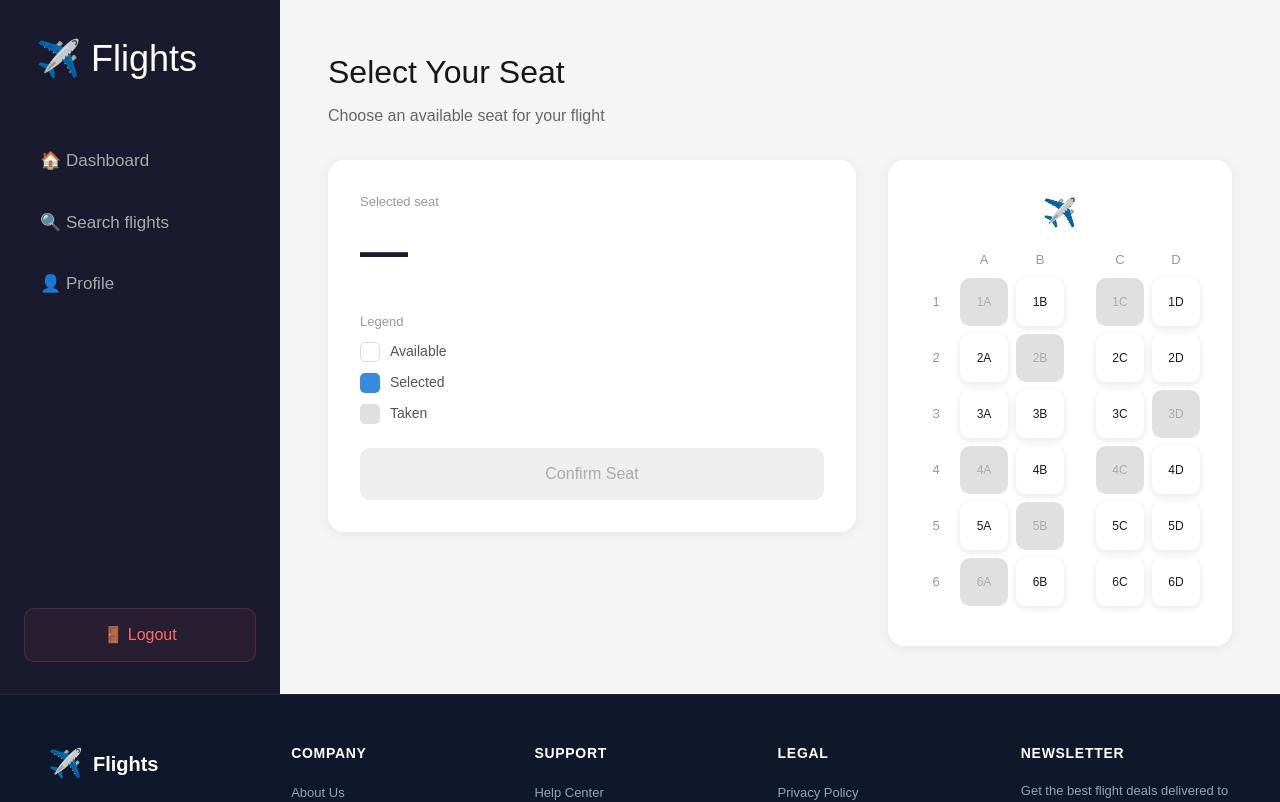
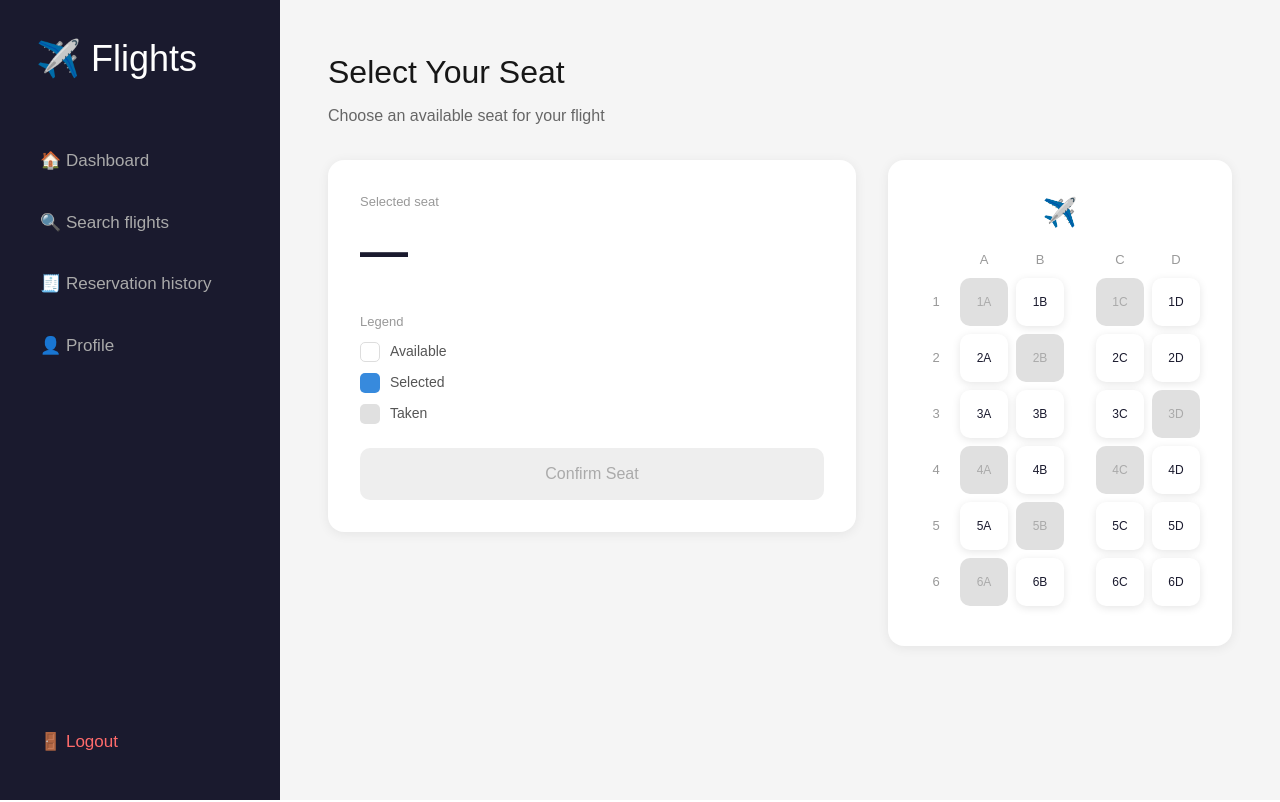
Before and after one commit to youssefmohamed0/Tayarny-Airlines, a Next.js app in the folder frontend/: page /seats in a window 1280 px wide. Shown: the top 802 px of the page. Built offline with nearby package versions, Linux system fonts and the light colour scheme; no server answers.

Commit message:
reserve his

```diff
--- a/frontend/src/components/layout/navbar.tsx
+++ b/frontend/src/components/layout/navbar.tsx
@@ -3,7 +3,6 @@ import Link from 'next/link'
 import { useRouter, usePathname } from 'next/navigation'
 import { signOut } from 'next-auth/react'
 import { apiService } from '@/services/api'
-import Footer from '@/components/footer'
 
 export default function Navbar({ children }: { children: React.ReactNode }) {
   const router = useRouter()
@@ -12,7 +11,9 @@ export default function Navbar({ children }: { children: React.ReactNode }) {
   async function logout() {
     try {
       await apiService.logout()
-    } catch {}
+    } catch {
+      // continue logout even if api call fails
+    }
     await signOut({ redirect: false })
     router.push('/auth')
   }
@@ -20,6 +21,7 @@ export default function Navbar({ children }: { children: React.ReactNode }) {
   const links = [
     { label: '🏠 Dashboard', path: '/dashboard' },
     { label: '🔍 Search flights', path: '/search' },
+    { label: '🧾 Reservation history', path: '/reservationhistory' },
     { label: '👤 Profile', path: '/profile' },
   ]
 
@@ -28,15 +30,9 @@ export default function Navbar({ children }: { children: React.ReactNode }) {
   }
 
   return (
-    <div style={{ display: 'flex', flexDirection: 'column', minHeight: '100vh', fontFamily: 'inherit' }}>
-
-      <div style={{ display: 'flex', flex: 1 }}>
-
-        {/* sidebar */}
+    <div style={{ display: 'flex', minHeight: '100vh', fontFamily: 'inherit' }}>
       <aside style={{ width: 280, background: '#1a1a2e', display: 'flex', flexDirection: 'column', padding: '2rem 1.5rem' }}>
         <h2 style={{ color: 'white', fontSize: 36, marginBottom: '3rem', paddingLeft: 12 }}>✈️ Flights</h2>
-
-          {/* nav links */}
         <nav style={{ display: 'flex', flexDirection: 'column', gap: 8, flex: 1 }}>
           {links.map(link => (
             <Link key={link.path} href={link.path}
@@ -51,27 +47,15 @@ export default function Navbar({ children }: { children: React.ReactNode }) {
             </Link>
           ))}
         </nav>
-
-          {/* logout at bottom of sidebar */}
         <button onClick={logout}
-            style={{
-              padding: '14px 16px', borderRadius: 10, border: '1px solid rgba(255,100,100,0.2)',
-              cursor: 'pointer', fontSize: 16,
-              background: 'rgba(255,100,100,0.06)', color: '#ff6b6b',
-              fontFamily: 'inherit', marginTop: 16,
-            }}>
+          style={{ padding: '14px 16px', borderRadius: 10, border: 'none', cursor: 'pointer', textAlign: 'left', fontSize: 17, background: 'transparent', color: '#ff6b6b', fontFamily: 'inherit' }}>
           🚪 Logout
         </button>
       </aside>
 
-        {/* main content */}
       <main style={{ flex: 1, padding: '3rem', background: '#f5f5f5', fontFamily: 'inherit' }}>
         {children}
       </main>
     </div>
-
-      {/* full width footer */}
-      <Footer />
-    </div>
   )
 }
```
Lines whose indentation alone changed are shown as unchanged.
